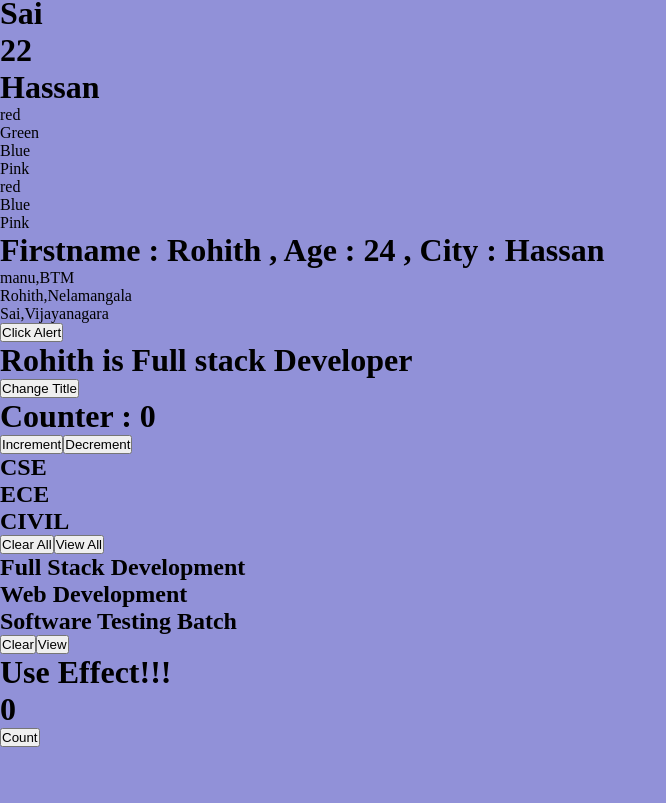
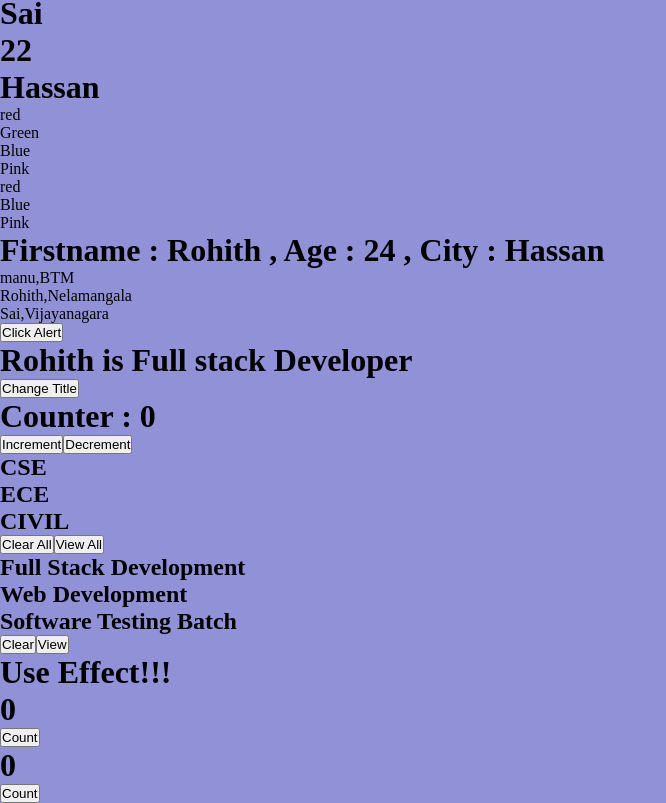
Before and after one commit to Rohithgowdakh/React-Javascript, a React (Vite) app in the folder practiceProject/: page / in a window 1280 px wide. Shown: the part 353-1156 px from the top of the page, without its empty margins (0-666 px from the left). Before the commit the page ends 1100 px from the top, so only its background shows below. Built offline with nearby package versions, Linux system fonts and the light colour scheme.

Commit message:
UseEffect With Initial Array

```diff
--- a/practiceProject/src/App.jsx
+++ b/practiceProject/src/App.jsx
@@ -16,6 +16,7 @@ import ArayInEvent from "./components/ArayInEvent"
 import EventDemo3 from "./components/EventDemo3"
 import UseEffectHooks from "./components/UseEffectHooks"
 import UseEffectWithoutInitislArray from "./components/UseEffectWithoutInitislArray"
+import UseEffectWithInitialArray from "./components/UseEffectWithInitialArray"
 function App() {
 
   return (
@@ -38,6 +39,7 @@ function App() {
       <EventDemo3/>
       <UseEffectHooks/>
       <UseEffectWithoutInitislArray/>
+      <UseEffectWithInitialArray/>
     </>
   )
 }
--- /dev/null
+++ b/practiceProject/src/components/UseEffectWithInitialArray.jsx
@@ -0,0 +1,22 @@
+import React from 'react'
+import { useEffect } from 'react'
+import { useState } from 'react'
+
+const UseEffectWithInitialArray = () => {
+    const[count,setCount]=useState(0)
+    useEffect(()=>{
+        console.log("Execute UseEffect!!!!!!!!!");
+
+    },[])
+    const handleClick=()=>{
+        setCount(count+1)
+    }
+  return (
+    <div>
+        <h1>{count}</h1>
+        <button type='button' onClick={handleClick}>Count</button>
+    </div>
+  )
+}
+
+export default UseEffectWithInitialArray
```
